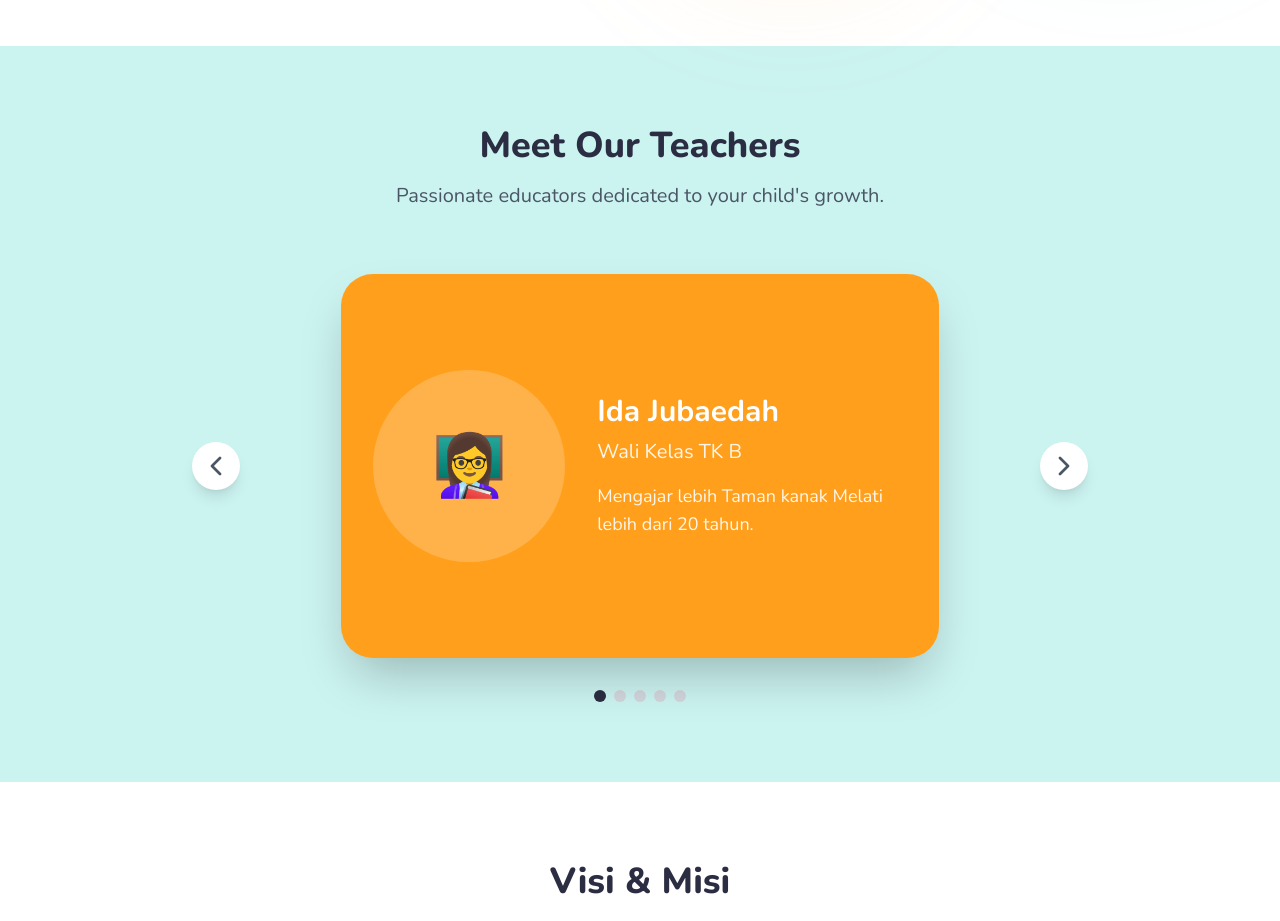
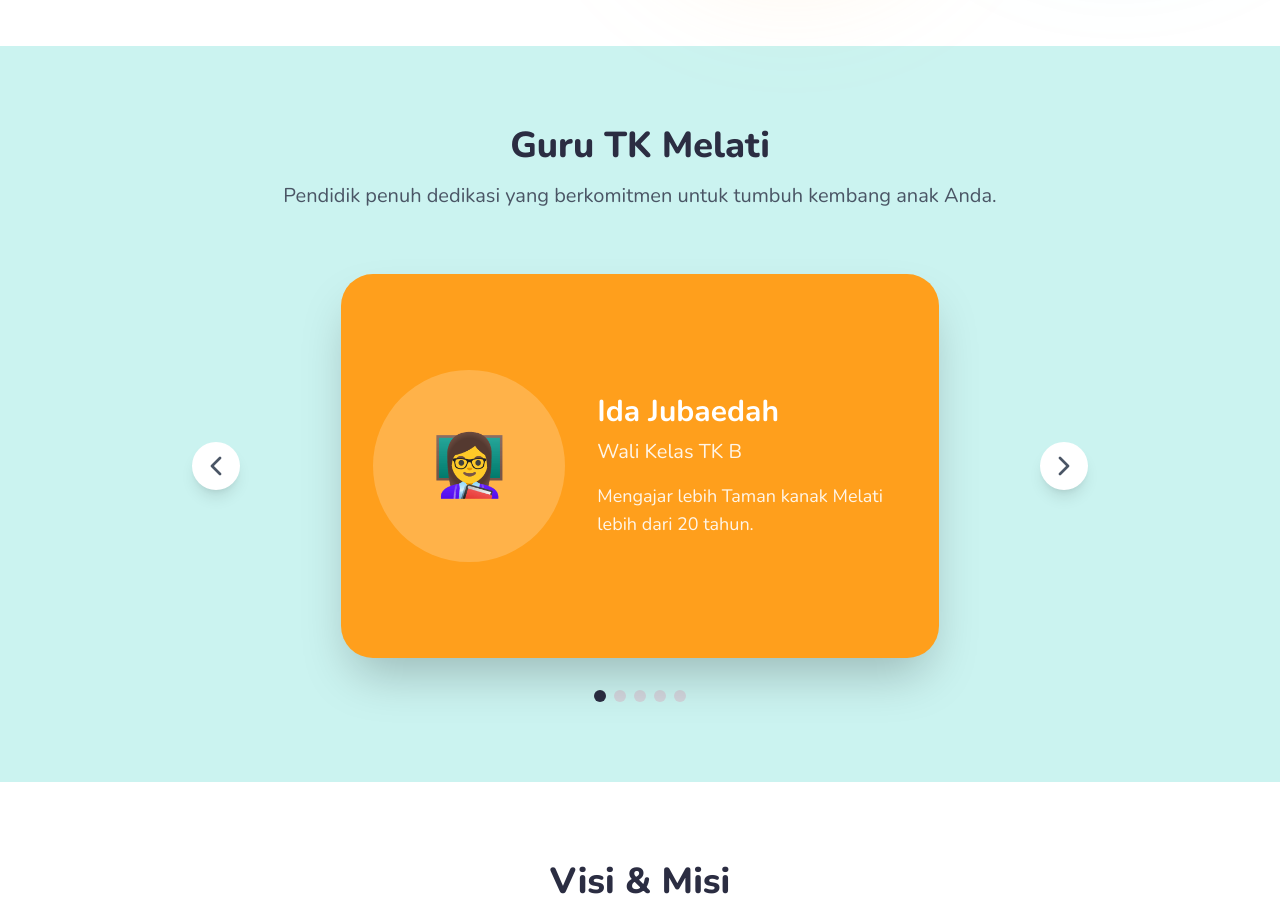
Before and after one commit to edooktarifa/tk_melati, a React (Vite) app: page / in a window 1280 px wide. Shown: the part 1060-1981 px from the top of the page. Built offline with nearby package versions, Linux system fonts and the light colour scheme.

Commit message:
ubah desc TK Melati

```diff
--- a/src/components/TeacherProfiles.jsx
+++ b/src/components/TeacherProfiles.jsx
@@ -61,8 +61,8 @@ const TeacherProfiles = () => {
                     transition={{ duration: 0.6, ease: "easeOut" }}
                     className="text-center mb-16"
                 >
-                    <h2 className="text-4xl font-extrabold text-text dark:text-white mb-4">Meet Our Teachers</h2>
-                    <p className="text-xl text-gray-600 dark:text-gray-300">Passionate educators dedicated to your child's growth.</p>
+                    <h2 className="text-4xl font-extrabold text-text dark:text-white mb-4">Guru TK Melati</h2>
+                    <p className="text-xl text-gray-600 dark:text-gray-300">Pendidik penuh dedikasi yang berkomitmen untuk tumbuh kembang anak Anda.</p>
                 </motion.div>
 
                 <div className="relative max-w-4xl mx-auto">
```
